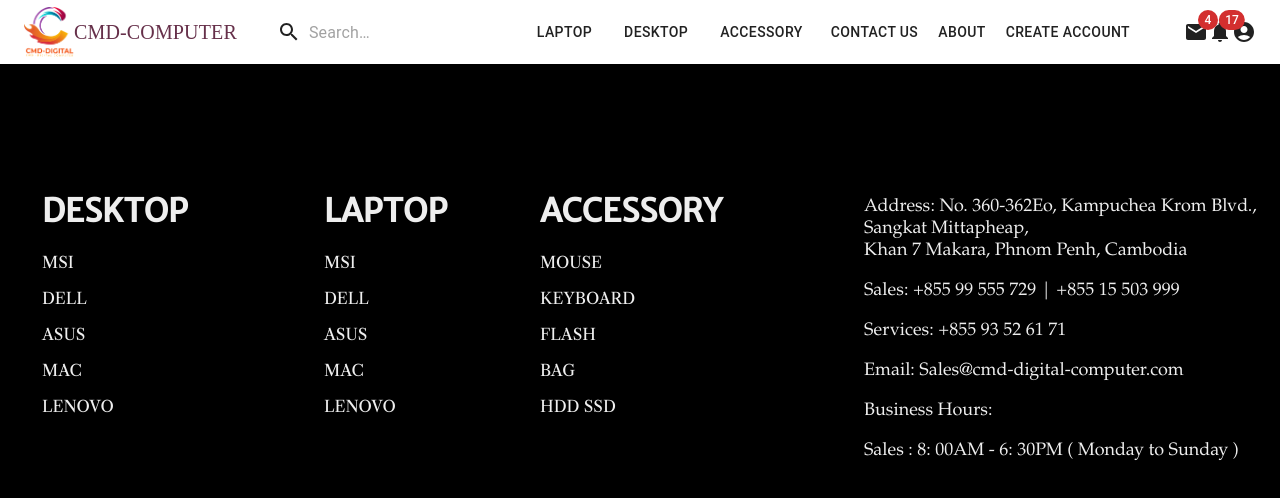
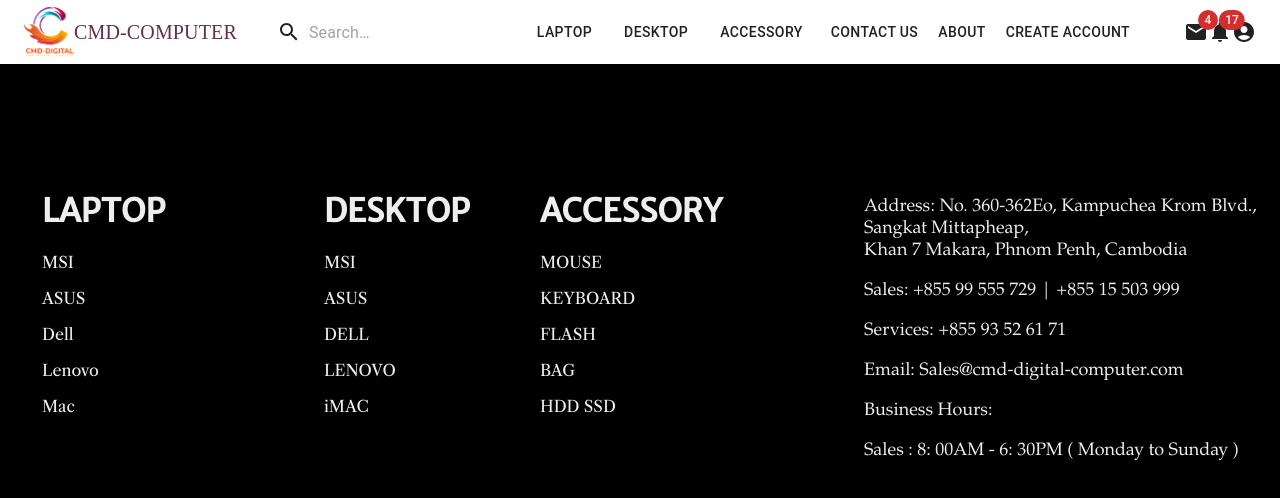
Before and after one commit to nhemchannry/CMD-Digital-Computer, a Next.js app: page /left_bar in a window 1280 px wide. Shown: the top 498 px of the page. Built offline with nearby package versions, Linux system fonts and the light colour scheme; a web font is replaced by a local one.

Commit message:
Update Footer (Link)

```diff
--- a/components/containers/footers.js
+++ b/components/containers/footers.js
@@ -31,28 +31,63 @@
         <div className={classes.root}>
             <Grid container spacing={2}>
                 <Grid style={{paddingLeft: 50}} item xs={12} sm={3}>
-                    <h1>DESKTOP</h1>
+                    <h1>LAPTOP</h1>
+                          <Link href = "/Laptop/MSI">
                           <p>MSI</p>
-                    <p>DELL</p>
+                          </Link>
+                          <Link href = "/Laptop/ASUS">
                           <p>ASUS</p>
-                    <p>MAC</p>
-                    <p>LENOVO</p>
+                          </Link>
+                          <Link href = "/Laptop/Dell">
+                          <p>Dell</p>
+                          </Link>
+                          <Link href = "/Laptop/Lenovo">
+                          <p>Lenovo</p>
+                          </Link>
+                          <Link href = "/Laptop/MacBook">
+                          <p>Mac</p>
+                          </Link>
+
                 </Grid>
                 <Grid item xs={12} sm={2}>
-                    <h1>LAPTOP</h1>
+                <h1>DESKTOP</h1>
+                          <Link href = "/Desktop/MSI_Desktop">
                           <p>MSI</p>
+                          </Link>
+                          <Link href = "/Desktop/ASUS_Desktop">
+                          <p>ASUS</p>
+                          </Link>
+                          <Link href = "/Desktop/Dell_Desktop">
                           <p>DELL</p>
-                    <p>ASUS</p>
-                    <p>MAC</p>
+                          </Link>
+                          <Link href = "/Desktop/Lenovo_Desktop">
                           <p>LENOVO</p>
+                          </Link>
+                          <Link href = "/Desktop/iMac">
+                          <p>iMAC</p>
+                          </Link>
+
+
+
                 </Grid>
                 <Grid item xs={12} sm={3}>
                     <h1>ACCESSORY</h1>
+
+                        <Link href = "/Accessory/Mouse">
                         <p>MOUSE</p>
+                        </Link>
+                        <Link href = "/Accessory/Keyboard">
                         <p>KEYBOARD</p>
+                        </Link>
+                        <Link href = "/Accessory/Flash">
                         <p>FLASH</p>
+                        </Link>
+                        <Link href = "/Accessory/Bag">
                         <p>BAG</p>
+                        </Link>
+                        <Link href = "/Accessory/HDD_SSD">
                         <p>HDD SSD</p>
+                        </Link>
                 </Grid>
                 <Grid item xs={12} sm={4}>
                                 <div  className={ classes.header}>
--- a/pages/contact.js
+++ b/pages/contact.js
@@ -3,11 +3,6 @@
 import {makeStyles} from '@material-ui/core/styles';
 import Button from '@material-ui/core/Button';
 import emailjs from 'emailjs-com';
-import InputLabel from '@material-ui/core/InputLabel';
-import FormControl from '@material-ui/core/FormControl';
-import Select from '@material-ui/core/Select';
-import Link from 'next/link'
-import ContactPage from "../components/containers/aboutPage";
 const useStyles= makeStyles((theme)=>({
     root:{
         backgroundColor: `#fff`,
```
Lines whose indentation alone changed are shown as unchanged.
